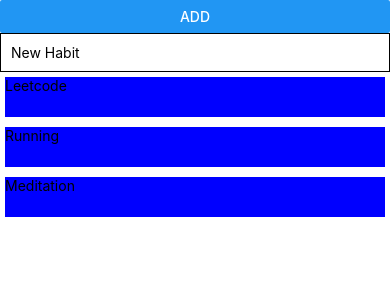
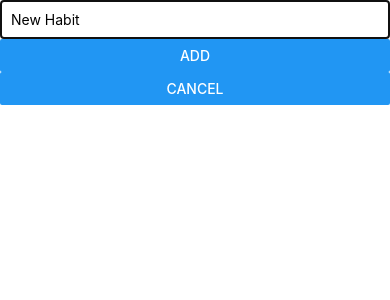
Before and after one commit to DuncanKeith/habit-tracker, a React Native app: screen / in a window 390 px wide. Shown: the top 300 px of the page. Built offline with nearby package versions, Linux system fonts and the light colour scheme.

Commit message:
Added a Modal (Not functional yet).
Bugs:
- Modal opens automatically. Add New Habit button must be pressed somehow.
- In the Modal, clicking the add button does not add a new habit to the habits list.

```diff
--- a/App.js
+++ b/App.js
@@ -6,7 +6,8 @@
   ScrollView,
   SafeAreaView,
   Button,
-  TextInput
+  TextInput,
+  Modal,
 } from "react-native"
 
 const style = StyleSheet.create({
@@ -47,7 +48,8 @@
 
     this.state = {
       habits: ["Leetcode", "Running", "Meditation"],
-      inputValue: ""
+      inputValue: "",
+      modalVisable: false,
     }
   }
 
@@ -61,17 +63,41 @@
     }
   }
 
+  _setModalVisible(visible) {
+    this.setState({ modalVisible: visible });
+  }
+
   render() {
-    const { habits, inputValue } = this.state
+    const { habits, inputValue, modalVisable } = this.state
     return (
       <SafeAreaView style={style.container}>
-        <Button title="Add" onPress={this._habitAddHandler.bind(this)} />
+        <Button title="Add New Habit" onPress={() => {this._setModalVisible(!this.state.modalVisible);}} />
+
+        <Modal
+          animationType="slide"
+          visible={this.state.modalVisible}>
+          <SafeAreaView>
+            <View>
               <TextInput
                 placeholder="New Habit"
                 style={style.textInput}
                 onChangeText={this._habitInputHandler.bind(this)}
                 value={inputValue}
               />
+              <Button
+                title="Add"
+                onPress={() => {
+                  this._habitAddHandler.bind(this);
+                }}/>
+              <Button
+                title="Cancel"
+                onPress={() => {
+                  this._setModalVisible(!this.state.modalVisible);
+                }}/>
+            </View>
+          </SafeAreaView>
+        </Modal>
+
         <ScrollView>
           {habits.map((title, key) => (
             <HabitRow key={key} title={title} />
```
Lines whose indentation alone changed are shown as unchanged.
